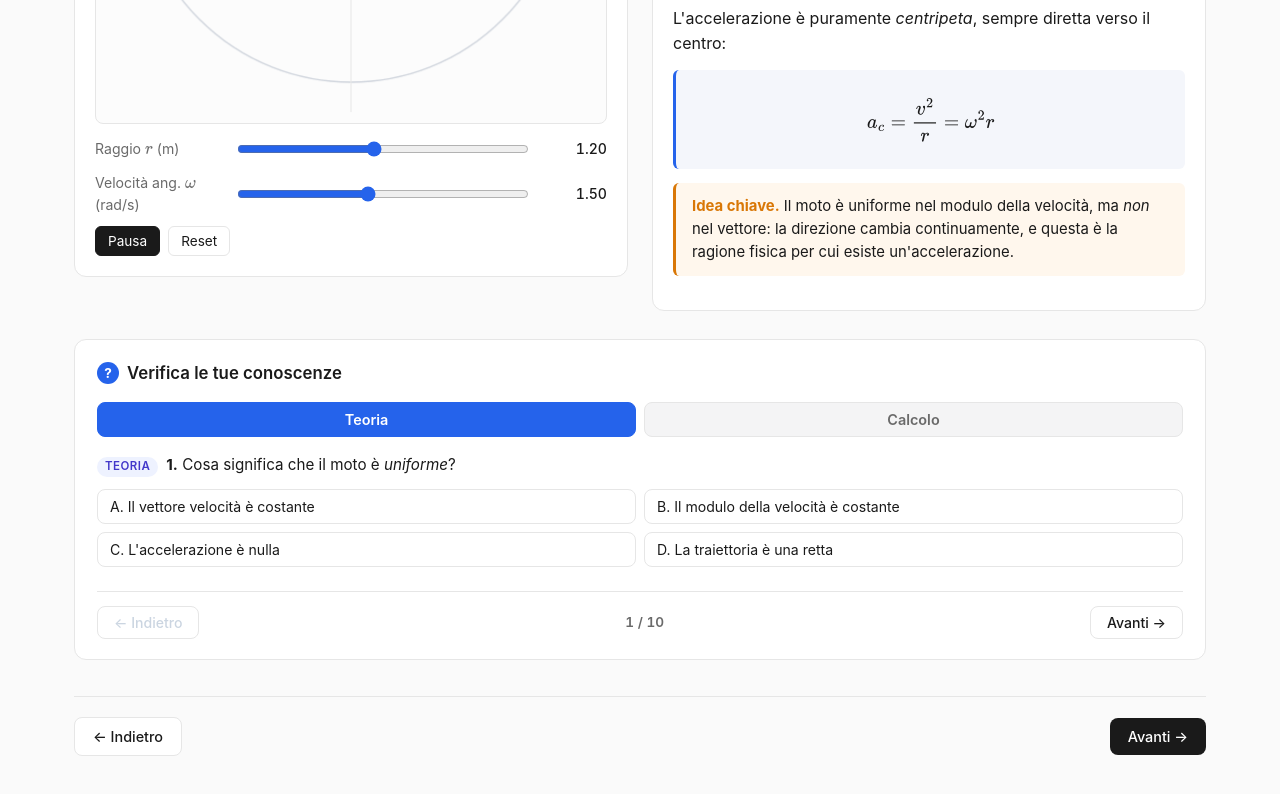
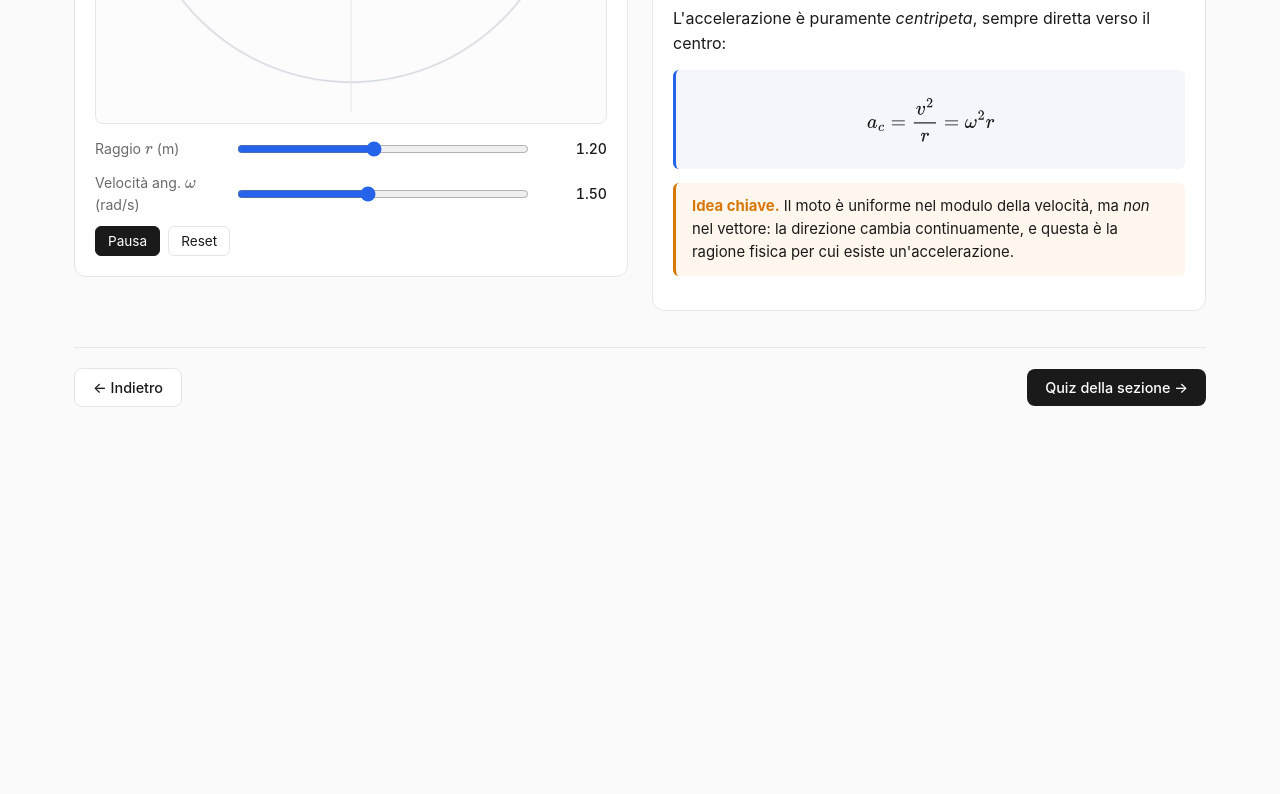
Before and after one commit to ventilii-gif/circolare, a plain HTML site: page index.html in a window 1280 px wide. Shown: the part 730-1524 px from the top of the page. After the commit the page ends 1217 px from the top, so only its background shows below. Drawn offline with nearby package versions, Linux system fonts and the light colour scheme.

Commit message:
Move quizzes to dedicated pages separate from lesson sections

```diff
--- a/index.html
+++ b/index.html
@@ -89,13 +89,13 @@
   .stepper button.active .num {
     background: white; color: var(--ink);
   }
-  .step { display: none; }
-  .step.active { display: block; }
-  .step h2 {
+  .step, .quizpage { display: none; }
+  .step.active, .quizpage.active { display: block; }
+  .step h2, .quizpage h2 {
     font-size: 1.5rem; font-weight: 600; margin: 0 0 6px;
     letter-spacing: -0.015em;
   }
-  .step .lede {
+  .step .lede, .quizpage .lede {
     color: var(--muted); margin: 0 0 24px; font-size: 1rem;
   }
   .grid {
@@ -691,7 +691,7 @@
 
 <script>
 // ============================================================
-//  STEPPER NAVIGATION
+//  NAVIGAZIONE — lezioni e pagine quiz in sequenza
 // ============================================================
 const STEP_TITLES = [
   "MCU",
@@ -702,29 +702,62 @@ const STEP_TITLES = [
   "Pendolo",
   "Sintesi"
 ];
+const NSTEP = STEP_TITLES.length;
+const NPAGES = NSTEP * 2;
+let curPage = 0;
+// sequenza piatta: posizione pari = lezione, posizione dispari = pagina quiz
+function pageAt(p) {
+  return (p % 2 === 0) ? { type: "lesson", n: p/2 + 1 } : { type: "quiz", n: (p+1)/2 };
+}
+function showPage(p) {
+  if (p < 0 || p >= NPAGES) return;
+  curPage = p;
+  const pg = pageAt(p);
+  document.querySelectorAll(".step").forEach(s =>
+    s.classList.toggle("active", pg.type === "lesson" && +s.dataset.step === pg.n));
+  document.querySelectorAll(".quizpage").forEach(s =>
+    s.classList.toggle("active", pg.type === "quiz" && +s.dataset.quiz === pg.n));
+  document.querySelectorAll(".stepper button").forEach(b =>
+    b.classList.toggle("active", +b.dataset.go === pg.n));
+  window.scrollTo({ top: 0, behavior: "smooth" });
+}
+function buildStepper() {
   const stepperEl = document.getElementById("stepper");
   STEP_TITLES.forEach((t, i) => {
     const b = document.createElement("button");
     b.innerHTML = `<span class="num">${i+1}</span>${t}`;
     b.dataset.go = i+1;
-  b.addEventListener("click", () => goStep(i+1));
+    b.addEventListener("click", () => showPage(i*2));
     stepperEl.appendChild(b);
   });
-function goStep(n) {
-  document.querySelectorAll(".step").forEach(s => s.classList.toggle("active", +s.dataset.step === n));
-  document.querySelectorAll(".stepper button").forEach(b => b.classList.toggle("active", +b.dataset.go === n));
-  window.scrollTo({ top: 0, behavior: "smooth" });
-}
-document.querySelectorAll("[data-next]").forEach(b => b.addEventListener("click", () => {
-  const cur = +b.closest(".step").dataset.step;
-  if (cur < STEP_TITLES.length) goStep(cur + 1);
-}));
-document.querySelectorAll("[data-prev]").forEach(b => b.addEventListener("click", () => {
-  const cur = +b.closest(".step").dataset.step;
-  if (cur > 1) goStep(cur - 1);
-}));
-document.getElementById("b-restart").addEventListener("click", () => goStep(1));
-goStep(1);
+}
+function buildNav(container, p) {
+  let bar = container.querySelector(".nav-bar");
+  if (!bar) { bar = document.createElement("div"); bar.className = "nav-bar"; container.appendChild(bar); }
+  bar.innerHTML = "";
+  const prev = document.createElement("button");
+  prev.className = "ghost";
+  if (p === 0) {
+    prev.textContent = "← Indietro";
+    prev.disabled = true;
+  } else {
+    const pp = pageAt(p-1);
+    prev.textContent = pp.type === "lesson" ? "← Lezione " + pp.n : "← Quiz sezione " + pp.n;
+    prev.addEventListener("click", () => showPage(p-1));
+  }
+  const next = document.createElement("button");
+  if (p === NPAGES - 1) {
+    next.className = "ghost";
+    next.textContent = "↻ Ricomincia";
+    next.addEventListener("click", () => showPage(0));
+  } else {
+    const np = pageAt(p+1);
+    next.textContent = np.type === "quiz" ? "Quiz della sezione →" : "Lezione " + np.n + " →";
+    next.addEventListener("click", () => showPage(p+1));
+  }
+  bar.appendChild(prev);
+  bar.appendChild(next);
+}
 
 // ============================================================
 //  CANVAS HELPERS (HiDPI)
@@ -1765,25 +1798,7 @@ const QUIZZES = {
   }
 };
 
-function renderQuizzes() {
-  document.querySelectorAll(".step").forEach(stepEl => {
-    const step = +stepEl.dataset.step;
-    const data = QUIZZES[step];
-    if (!data) return;
-    const block = document.createElement("div");
-    block.className = "quiz-block";
-    block.innerHTML = `
-      <h3>Verifica le tue conoscenze</h3>
-      <div class="quiz-tabs">
-        <button class="quiz-tab active" data-cat="teoria">Teoria</button>
-        <button class="quiz-tab" data-cat="calcolo">Calcolo</button>
-      </div>
-      <div class="quiz-stage"></div>
-      <div class="quiz-nav">
-        <button class="qbtn qprev">&larr; Indietro</button>
-        <span class="qcounter"></span>
-        <button class="qbtn qnext">Avanti &rarr;</button>
-      </div>`;
+function wireQuiz(block, data) {
   const state = {
     cat: "teoria",
     idx: { teoria: 0, calcolo: 0 },
@@ -1798,7 +1813,7 @@ function renderQuizzes() {
   const nextBtn = block.querySelector(".qnext");
   const tabs = block.querySelectorAll(".quiz-tab");
 
-    function renderQ() {
+  function renderQ(scroll) {
     const list = data[state.cat];
     const i = state.idx[state.cat];
     const q = list[i];
@@ -1833,35 +1848,75 @@ function renderQuizzes() {
       b.addEventListener("click", () => {
         if (state.answers[state.cat][i] !== null) return;
         state.answers[state.cat][i] = +b.dataset.i;
-          renderQ();
+        renderQ(false);
       });
     });
     if (window.MathJax && MathJax.typesetPromise) {
       MathJax.typesetPromise([stage]).catch(() => {});
     }
+    if (scroll) window.scrollTo({ top: 0, behavior: "smooth" });
   }
 
   tabs.forEach(tab => tab.addEventListener("click", () => {
     state.cat = tab.dataset.cat;
     tabs.forEach(t => t.classList.toggle("active", t === tab));
-      renderQ();
+    renderQ(true);
   }));
   prevBtn.addEventListener("click", () => {
-      if (state.idx[state.cat] > 0) { state.idx[state.cat]--; renderQ(); }
+    if (state.idx[state.cat] > 0) { state.idx[state.cat]--; renderQ(true); }
   });
   nextBtn.addEventListener("click", () => {
-      if (state.idx[state.cat] < data[state.cat].length - 1) { state.idx[state.cat]++; renderQ(); }
+    if (state.idx[state.cat] < data[state.cat].length - 1) { state.idx[state.cat]++; renderQ(true); }
   });
-
-    stepEl.insertBefore(block, stepEl.querySelector(".nav-bar"));
-    renderQ();
-  });
-}
-
+  renderQ(false);
+}
+
+function buildQuizPages() {
+  const container = document.querySelector(".container");
+  for (let n = 1; n <= NSTEP; n++) {
+    const data = QUIZZES[n];
+    if (!data) continue;
+    const page = document.createElement("section");
+    page.className = "quizpage";
+    page.dataset.quiz = n;
+    const h2 = document.createElement("h2");
+    h2.textContent = "Quiz · " + n + ". " + STEP_TITLES[n-1];
+    page.appendChild(h2);
+    const block = document.createElement("div");
+    block.className = "quiz-block";
+    block.innerHTML = `
+      <div class="quiz-tabs">
+        <button class="quiz-tab active" data-cat="teoria">Teoria</button>
+        <button class="quiz-tab" data-cat="calcolo">Calcolo</button>
+      </div>
+      <div class="quiz-stage"></div>
+      <div class="quiz-nav">
+        <button class="qbtn qprev">&larr; Domanda precedente</button>
+        <span class="qcounter"></span>
+        <button class="qbtn qnext">Domanda successiva &rarr;</button>
+      </div>`;
+    page.appendChild(block);
+    container.appendChild(page);
+    wireQuiz(block, data);
+    buildNav(page, 2*n - 1);
+  }
+}
+
+// ============================================================
+//  INIT
+// ============================================================
+buildStepper();
+buildQuizPages();
+document.querySelectorAll(".step").forEach(s => buildNav(s, (+s.dataset.step - 1) * 2));
+showPage(0);
+
+function typesetAll() {
+  if (window.MathJax && MathJax.typesetPromise) MathJax.typesetPromise().catch(() => {});
+}
 if (window.MathJax && MathJax.startup && MathJax.startup.promise) {
-  MathJax.startup.promise.then(renderQuizzes);
+  MathJax.startup.promise.then(typesetAll);
 } else {
-  window.addEventListener("load", () => setTimeout(renderQuizzes, 200));
+  window.addEventListener("load", () => setTimeout(typesetAll, 300));
 }
 </script>
 </body>
```
Lines whose indentation alone changed are shown as unchanged.
